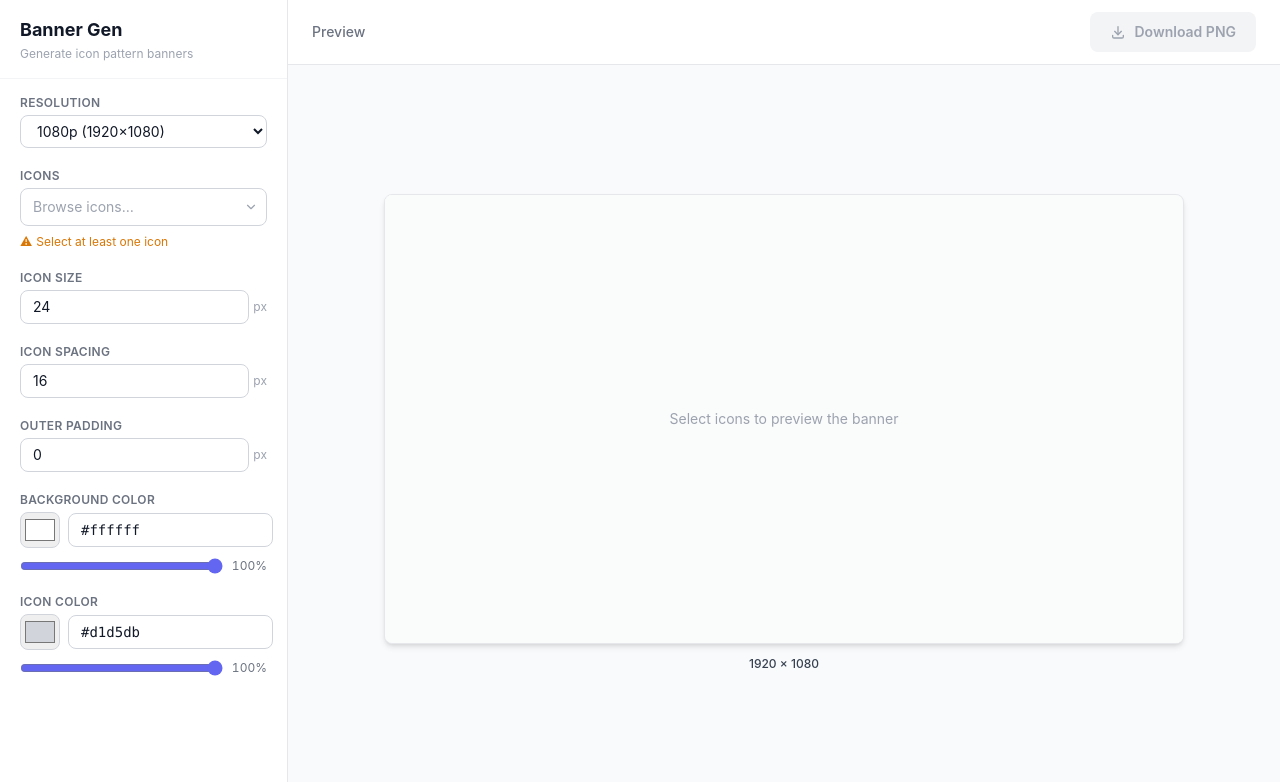
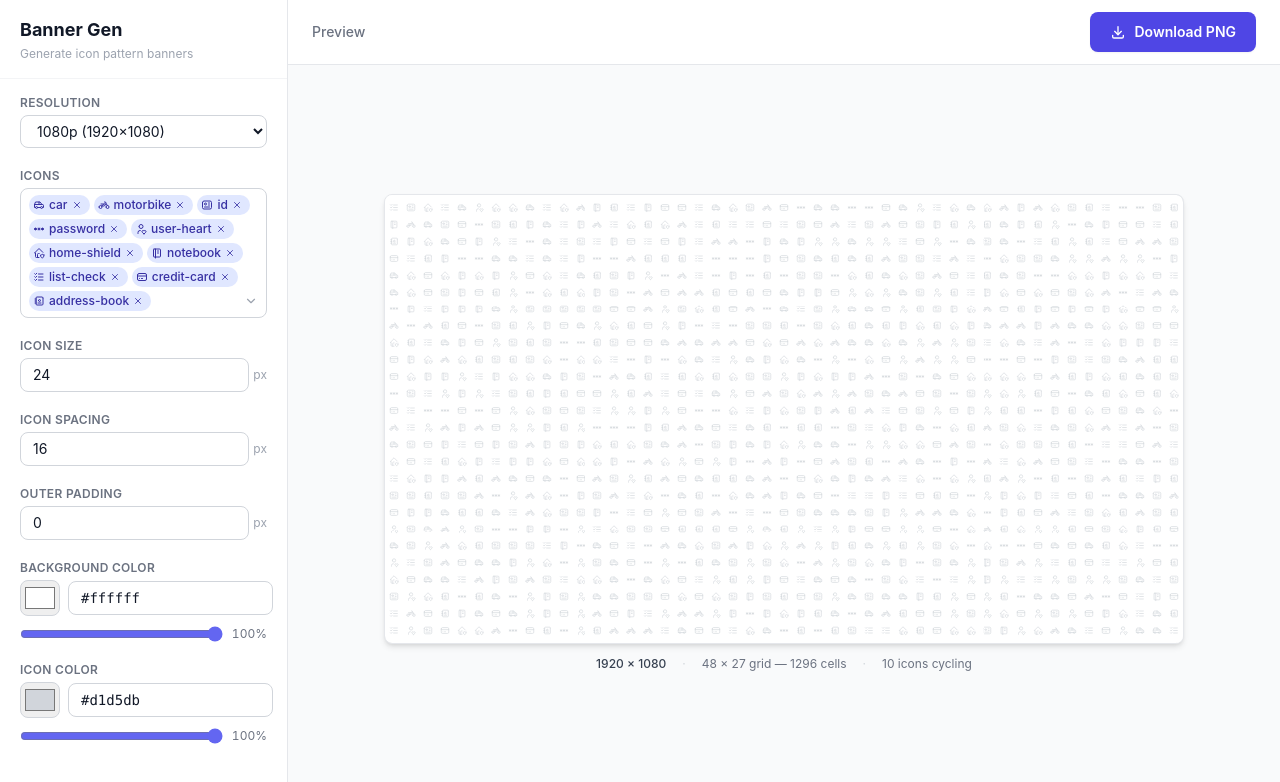
Before and after one commit to DEEJ4Y/icon-banner-generator, a Next.js app: page / in a window 1280 px wide. Shown: the top 782 px of the page. Built offline with nearby package versions, Linux system fonts and the light colour scheme.

Commit message:
feat: defaults for icons

```diff
--- a/components/BannerApp.tsx
+++ b/components/BannerApp.tsx
@@ -7,7 +7,7 @@ import DownloadButton from './DownloadButton';
 
 const DEFAULT_CONFIG: BannerConfig = {
   resolution: RESOLUTIONS[0], // 1080p
-  selectedIcons: [],
+  selectedIcons: ['car', 'motorbike', 'id', 'password', 'user-heart', 'home-shield', 'notebook', 'list-check', 'credit-card', 'address-book'],
   iconSize: 24,
   spacing: 16,
   padding: 0,
```
